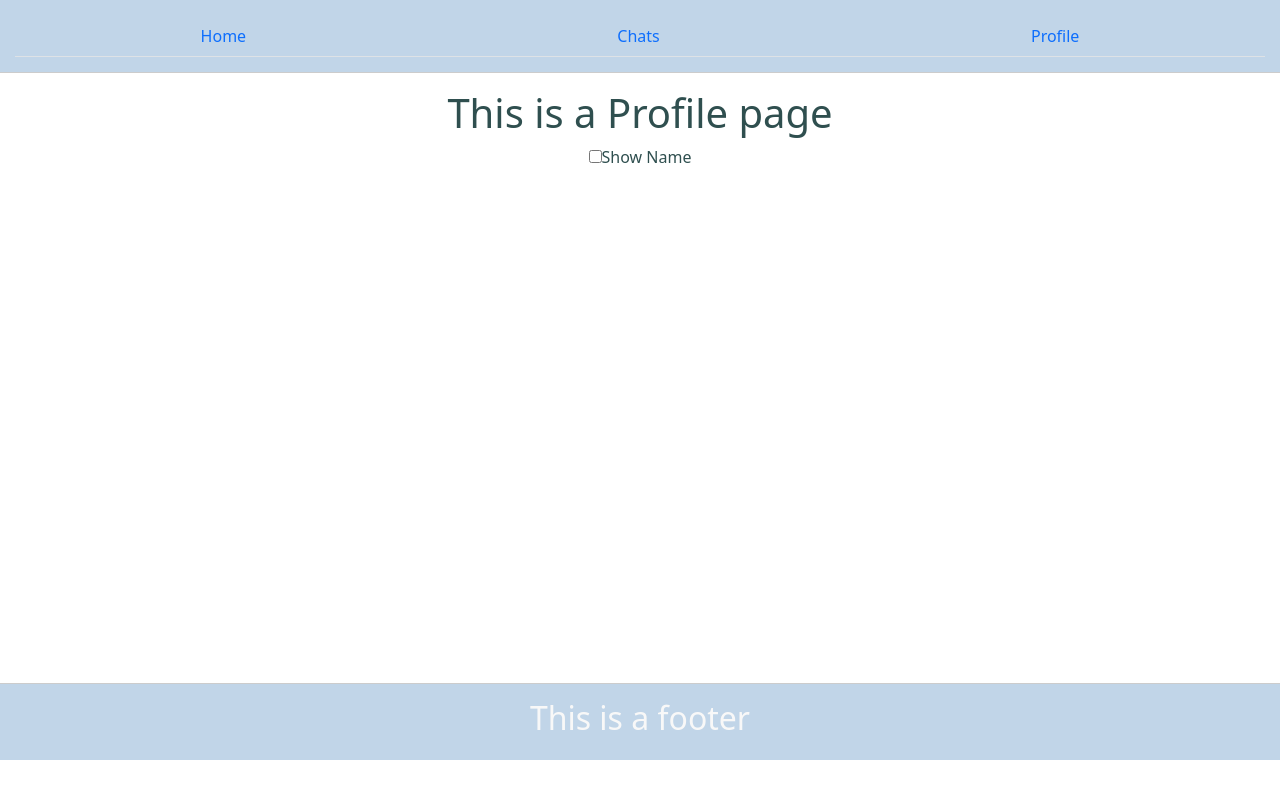
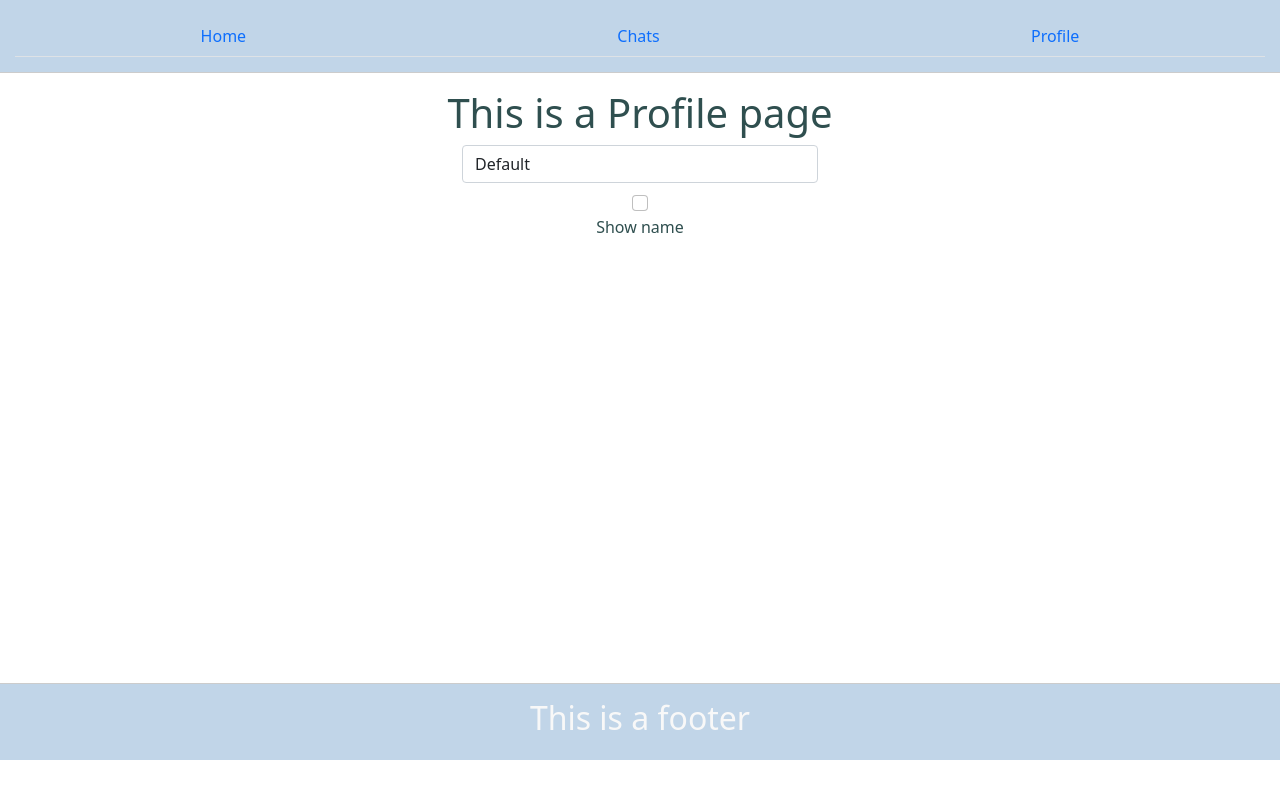
Before and after one commit to youngFrontendDeveloper/gb-react, a React (Create React App) app: page /profile in a window 1280 px wide. Built offline with nearby package versions, Linux system fonts and the light colour scheme.

Commit message:
Добавила стили bootstrap в файл Profile

```diff
--- a/src/components/Profile/Profile.js
+++ b/src/components/Profile/Profile.js
@@ -1,41 +1,50 @@
 import { useDispatch, useSelector } from "react-redux";
 import { useCallback, useState } from "react";
-import { selectName, selectShowName, toggleShowName } from "../../store/profile/profileSlice";
+import { changeName, selectShowName, toggleShowName } from "../../store/profile/profileSlice";
+import { Col, Container, Form, Row } from "react-bootstrap";
 
 
 function Profile() {
-  // const [name, setName]=useState("")
-  // const {  userName } = useSelector( (state) => state );
+  const [ newUserName, setNewUserName ] = useState( "Default" );
   const showName = useSelector( selectShowName );
-  const userName = useSelector(selectName)
-  console.log(showName);
-  console.log(userName);
   const dispatch = useDispatch();
 
-  const setShowName = useCallback( () => {
+  const handleShowName = useCallback( () => {
     dispatch( toggleShowName() );
-    console.log(showName);
   }, [ dispatch ] );
-  //
-  // const addName =(e)=>{
-  //   setName(e.target.value)
-  //   dispatch(changeName)
-  // }
+
+  const handleAddName = (e) => {
+    setNewUserName( e.target.value );
+    dispatch( changeName( {
+      userName: newUserName
+    } ) );
+  };
 
   return (
-    <div>
-      <h1>This is a Profile page</h1>
-      {/*<input type="text"*/ }
-      {/*value={name}*/ }
-      {/*onChange={addName}*/ }
-      {/*/>*/ }
-      <input type="checkbox"
+    <Container>
+      <Row>
+        <h1>This is a Profile page</h1>
+      </Row>
+      <Row>
+        <Col className="mx-auto" sm={11} md={5} lg={4}>
+      <Form className="mb-2">
+      <Form.Control type="text"
+             value={ newUserName }
+             onChange={ handleAddName }
+             placeholder="Введите имя"
+             className="mb-2"
+      />
+      <Form.Check type="checkbox"
              checked={ showName }
              value={ showName }
-             onChange={ setShowName }/>
-      <span>Show Name</span>
-      { showName && <div>{ userName }</div> }
-    </div>
+             onChange={ handleShowName }/>
+
+      <span >Show name</span>
+      </Form>
+      { showName && <div>{ newUserName }</div> }
+        </Col>
+      </Row>
+    </Container>
   );
 }
 
--- a/src/store/profile/profileSlice.js
+++ b/src/store/profile/profileSlice.js
@@ -3,17 +3,20 @@ import { createSlice } from "@reduxjs/toolkit";
 const profileSlice = createSlice( {
   name: "profileReducer",
   initialState: {
-    userName: "Default",
     showName: false
   },
   reducers: {
     toggleShowName: (state) => {
       state.showName = !state.showName;
+    },
+    changeName: (state, action )=>{
+      const {userName} = action.payload;
+
     }
   }
 } );
 
-export const { toggleShowName } = profileSlice.actions;
+export const { toggleShowName,changeName } = profileSlice.actions;
 export const selectShowName = state => state.profileReducer.showName;
 export const selectName = state => state.profileReducer.userName;
 
```
